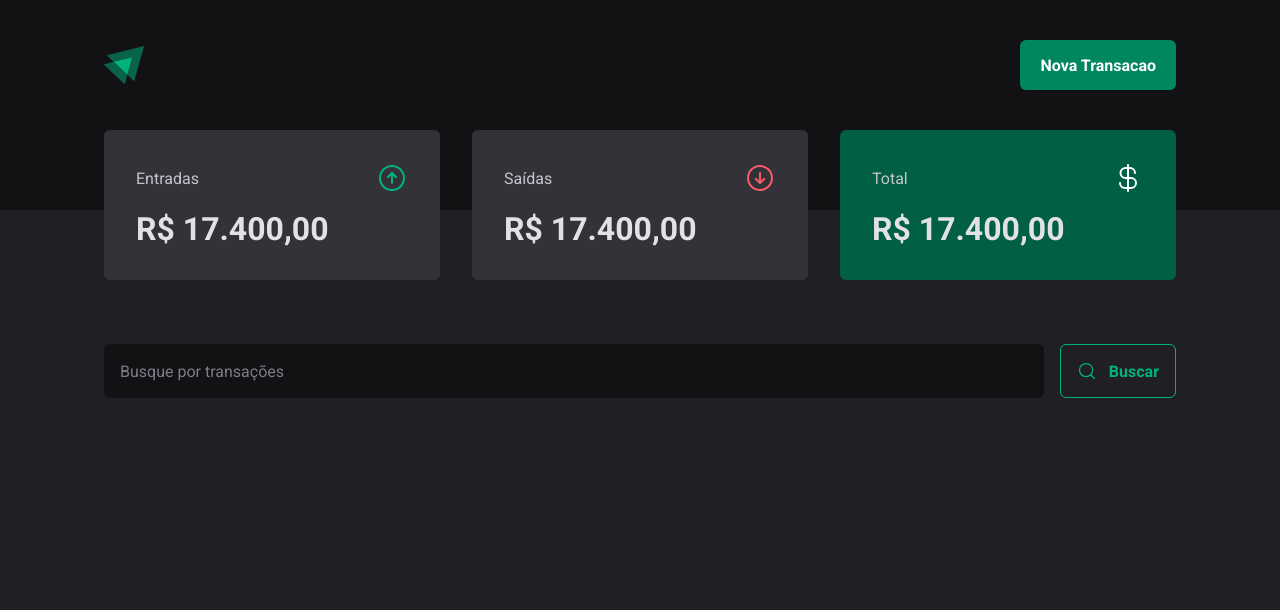
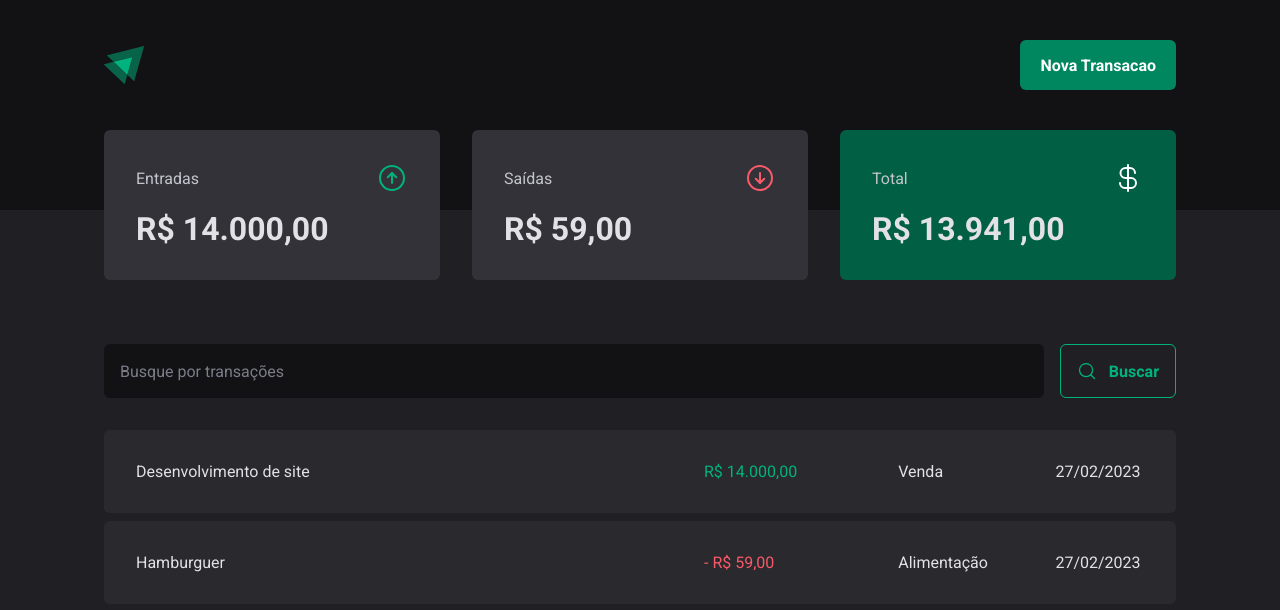
Before and after one commit to leonardojcpg/DT-Money, a React (Vite) app: page / in a window 1280 px wide. Shown: the top 610 px of the page. Built offline with nearby package versions, Linux system fonts and the light colour scheme; data requests are answered from the project's data file.

Commit message:
formatting values

```diff
--- a/src/Components/NewTransactionModal/styles.ts
+++ b/src/Components/NewTransactionModal/styles.ts
@@ -13,7 +13,7 @@
 export const Content = styled(Dialog.Content)`
 min-width: 32rem;
 border-radius: 6px;
-padding: 2.5rem 3rem;
+padding: 2rem 3rem;
 background: ${props => props.theme['grey-800']};
 
 position: fixed;
--- a/src/Components/Summary/index.tsx
+++ b/src/Components/Summary/index.tsx
@@ -2,10 +2,29 @@
 import {ArrowCircleDown, ArrowCircleUp, CurrencyDollar} from 'phosphor-react'
 import { useContext } from "react";
 import { TransactionsContext } from "../../Contexts/TransactionsContext";
+import { priceFormatter } from "../../utils/formatter";
 
 
 export function Summary () {
     const {transactions} = useContext(TransactionsContext)
+    // acc => objeto do reduce
+    const summary = transactions.reduce((acc, transaction) => {
+        if(transaction.type === 'income'){
+            acc.income += transaction.price;
+            acc.total += transaction.price
+        } else {
+            acc.outcome += transaction.price;
+            acc.total -= transaction.price
+
+        }
+
+        return acc;
+    },
+    {
+        income: 0,
+        outcome: 0,
+        total: 0
+    })
 
     return (
         <SummaryContainer>
@@ -14,21 +33,21 @@
                     <span>Entradas</span>
                     <ArrowCircleUp size={32} color='#00b37e'/>
                 </header>
-                <strong>R$ 17.400,00</strong>
+                <strong>{priceFormatter.format(summary.income)}</strong>
             </SummaryCard>
             <SummaryCard>
                 <header>
                     <span>Saídas</span>
                     <ArrowCircleDown size={32} color='#f75a68'/>
                 </header>
-                <strong>R$ 17.400,00</strong>
+                <strong>{priceFormatter.format(summary.outcome)}</strong>
             </SummaryCard>
             <SummaryCard variant='green'>
                 <header>
                     <span>Total</span>
                     <CurrencyDollar size={32} color='#fff'/>
                 </header>
-                <strong>R$ 17.400,00</strong>
+                <strong>{priceFormatter.format(summary.total)}</strong>
             </SummaryCard>
 
         </SummaryContainer>
--- a/src/Contexts/TransactionsContext/index.tsx
+++ b/src/Contexts/TransactionsContext/index.tsx
@@ -25,7 +25,7 @@
         const response = await fetch('http://localhost:3001/transactions')
         const data = await response.json()
 
-        console.log(data)
+        setTransactions(data)
     }
 
     useEffect(() => {
--- a/src/Pages/Transactions/index.tsx
+++ b/src/Pages/Transactions/index.tsx
@@ -3,6 +3,7 @@
 import { SearchForm } from "../../Components/SearchForm";
 import { Summary } from "../../Components/Summary";
 import { TransactionsContext } from "../../Contexts/TransactionsContext";
+import { dateFormatter, priceFormatter } from "../../utils/formatter";
 import { PriceHighLight, TransactionsContainer, TransactionsTable } from "./styles";
 
 
@@ -17,15 +18,18 @@
             <SearchForm/>
         <TransactionsTable>
                 <tbody>
-                    {transactions.map((transaction) => {
+                    {transactions.map(transaction => {
                         return (
                             <tr key={transaction.id}>
                             <td width='50%'>{transaction.description}</td>
+                            <td>
                             <PriceHighLight variant={transaction.type}>
-                                {transaction.price}
+                                {transaction.type === 'outcome' && '- '}
+                                {priceFormatter.format(transaction.price)}
                             </PriceHighLight>
+                            </td>
                             <td>{transaction.category}</td>
-                            <td>{transaction.createdAt}</td>
+                            <td>{dateFormatter.format(new Date(transaction.createdAt))}</td>
                         </tr>
                         )
                     })}
--- a/src/Pages/Transactions/styles.ts
+++ b/src/Pages/Transactions/styles.ts
@@ -14,7 +14,7 @@
 margin-top: 1.5rem ;
 
 td, tr{
-    padding: 1.25rem 2rem;
+    padding: 0.75rem 2rem;
     background: ${props => props.theme['grey-700']};
 
     &:first-child{
--- /dev/null
+++ b/src/utils/formatter.ts
@@ -0,0 +1,6 @@
+export const dateFormatter = new Intl.DateTimeFormat('pt-BR')
+
+export const priceFormatter = new Intl.NumberFormat('pt-BR', {
+    style: 'currency',
+    currency: 'BRL',
+})
```
